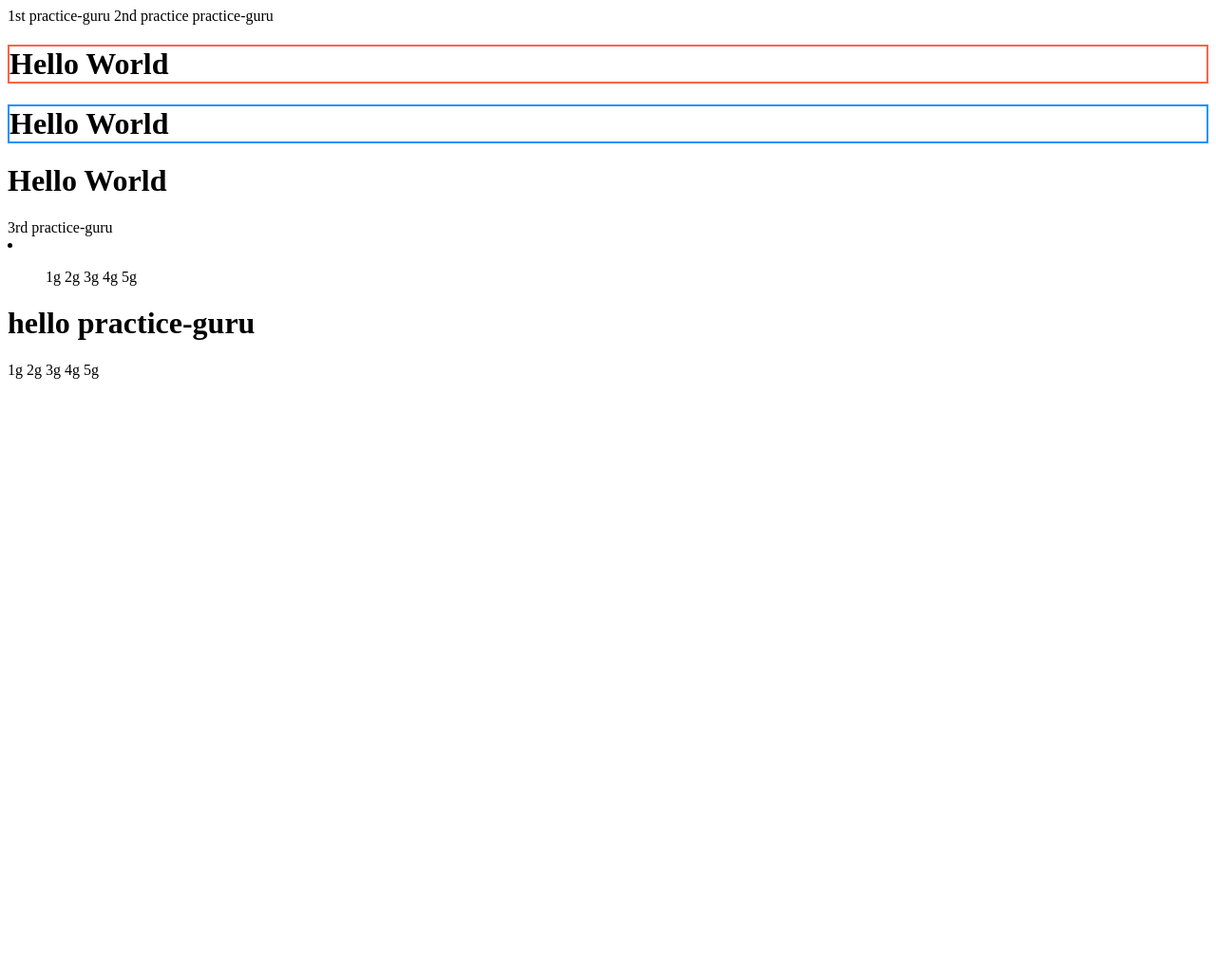
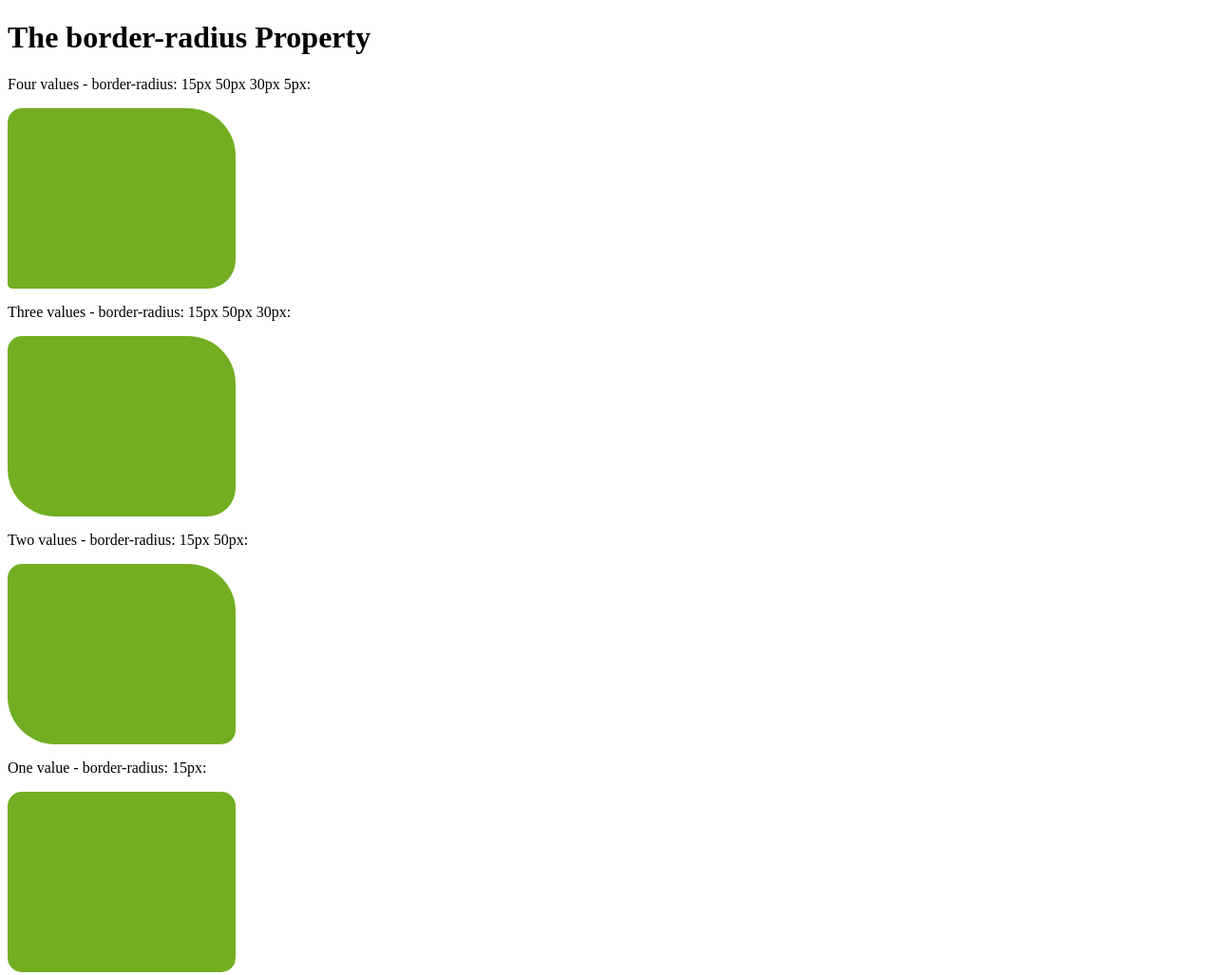
Before and after one commit to chandan317/practice1, a plain HTML site: page index.html in a window 1280 px wide. Shown: the top 1027 px of the page at 95% size. Before the commit the page ends 800 px from the top, so only its background shows below. Drawn offline with Linux system fonts and the light colour scheme.

Commit message:
update:css

```diff
--- a/index.html
+++ b/index.html
@@ -7,6 +7,55 @@
     <title>practice-guru</title>
 </head>
 <body>
+    <style>
+        #rcorners1 {
+          border-radius: 15px 50px 30px 5px;
+          background: #73AD21;
+          padding: 20px;
+          width: 200px;
+          height: 150px;
+        }
+
+        #rcorners2 {
+          border-radius: 15px 50px 30px;
+          background: #73AD21;
+          padding: 20px;
+          width: 200px;
+          height: 150px;
+        }
+
+        #rcorners3 {
+          border-radius: 15px 50px;
+          background: #73AD21;
+          padding: 20px;
+          width: 200px;
+          height: 150px;
+        }
+
+        #rcorners4 {
+          border-radius: 15px;
+          background: #73AD21;
+          padding: 20px;
+          width: 200px;
+          height: 150px;
+        }
+        </style>
+        </head>
+        <body>
+
+        <h1>The border-radius Property</h1>
+
+        <p>Four values - border-radius: 15px 50px 30px 5px:</p>
+        <p id="rcorners1"></p>
+
+        <p>Three values - border-radius: 15px 50px 30px:</p>
+        <p id="rcorners2"></p>
+
+        <p>Two values - border-radius: 15px 50px:</p>
+        <p id="rcorners3"></p>
+
+        <p>One value - border-radius: 15px:</p>
+        <p id="rcorners4"></p>
     1st practice-guru
 
     2nd practice practice-guru
```
